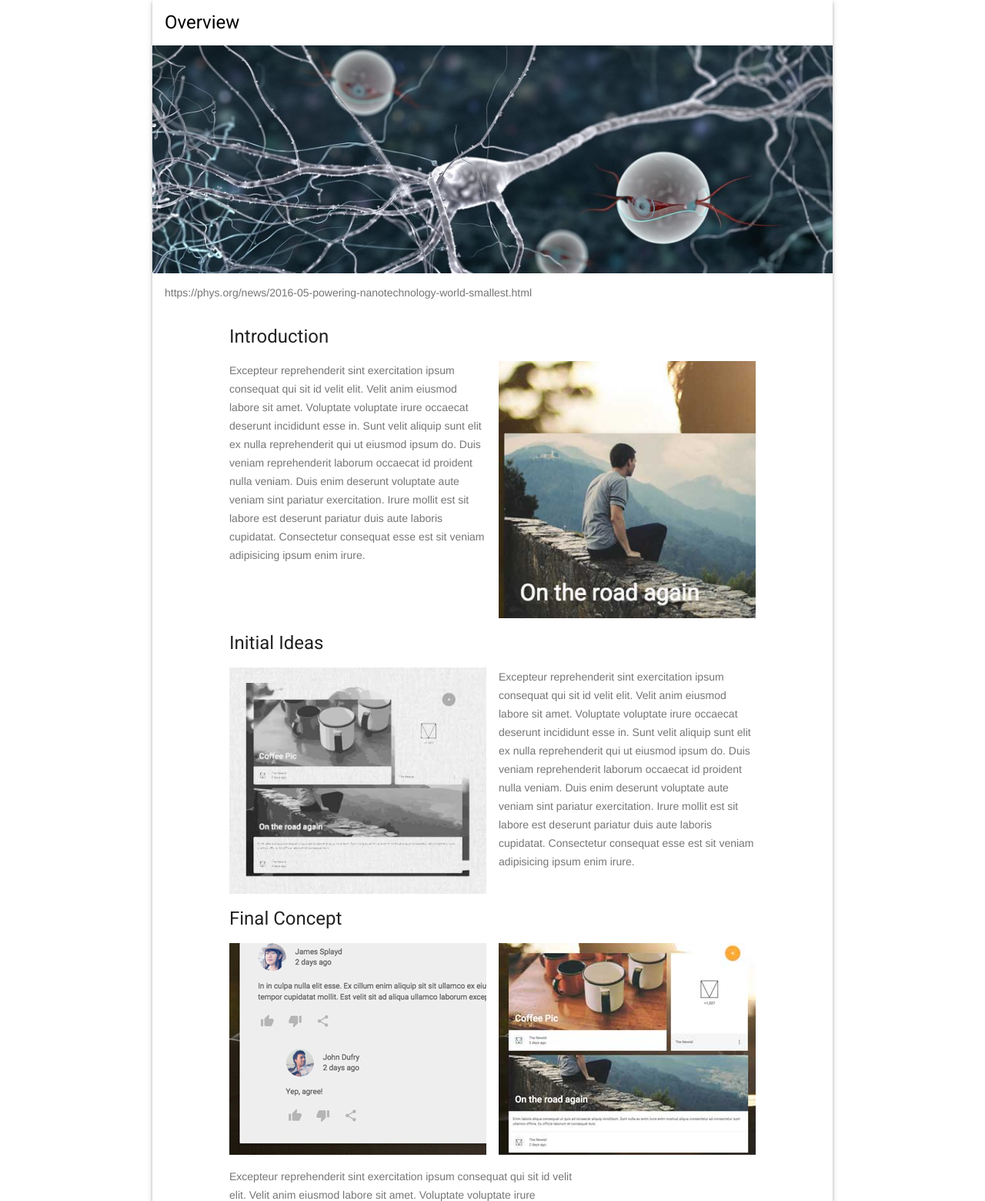
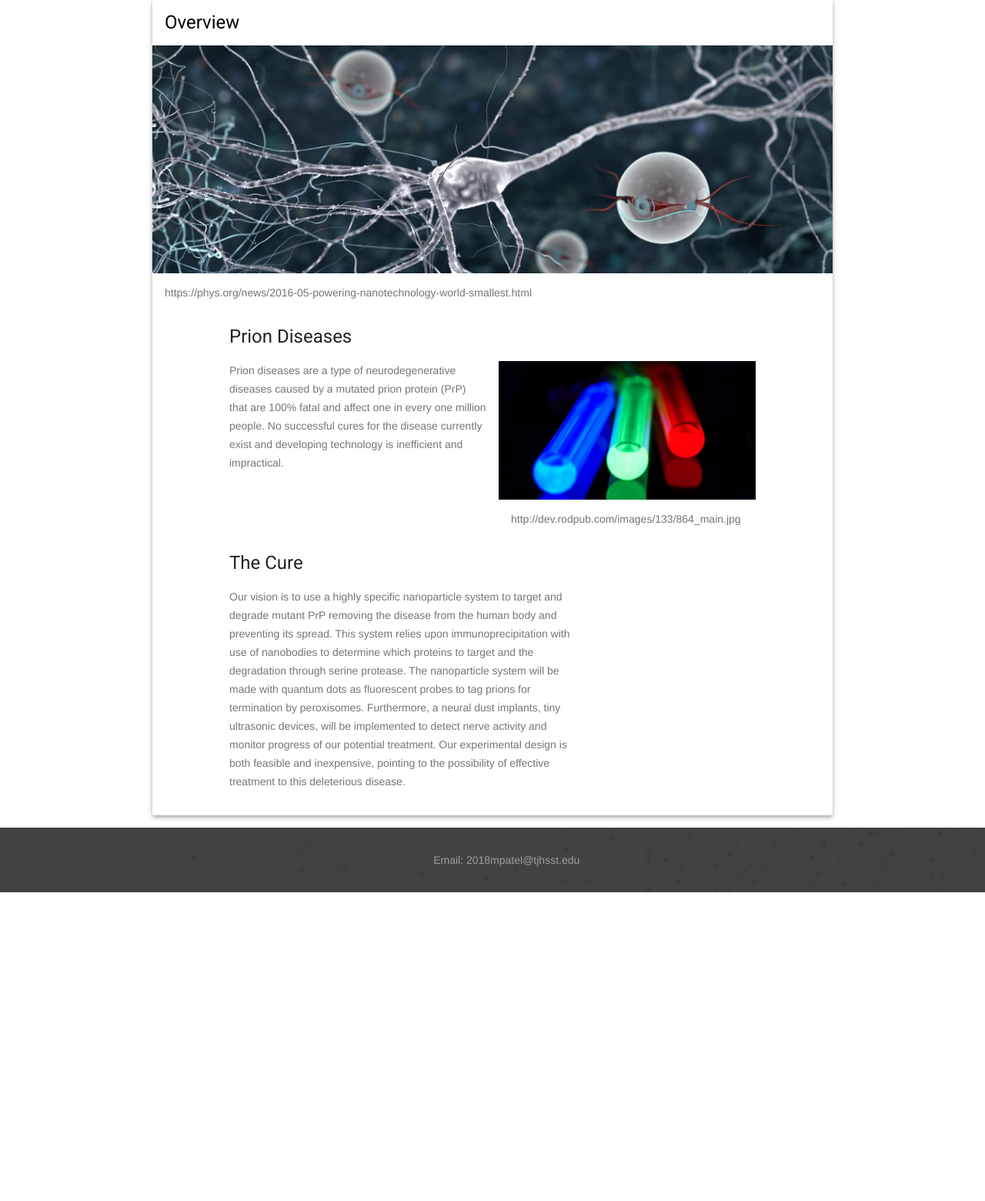
Before and after one commit to mvpatel2000/ExploraVision, a PHP site: page / in a window 1280 px wide. Shown: the part 262-1822 px from the top of the page at 77% size. Run offline with PHP 8.4, Linux system fonts and the light colour scheme.

Commit message:
final upload

```diff
--- a/index.php
+++ b/index.php
@@ -94,45 +94,35 @@
 
                         <!-- Start Paragraph Set -->
                         <!-- Title -->
-                        <h3 class="mdl-cell mdl-cell--12-col mdl-typography--headline">Introduction</h3>
+                        <h3 class="mdl-cell mdl-cell--12-col mdl-typography--headline">Prion Diseases</h3>
                         <!-- Paragraph -->
                         <div class="mdl-cell mdl-cell--6-col mdl-card__supporting-text no-padding">
                             <!-- Add paragraph in between the ps. -->
                             <p>
-                                Excepteur reprehenderit sint exercitation ipsum consequat qui sit id velit elit. Velit anim eiusmod labore sit amet. Voluptate voluptate irure occaecat deserunt incididunt esse in. Sunt velit aliquip sunt elit ex nulla reprehenderit qui ut eiusmod ipsum do. Duis veniam reprehenderit laborum occaecat id proident nulla veniam. Duis enim deserunt voluptate aute veniam sint pariatur exercitation. Irure mollit est sit labore est deserunt pariatur duis aute laboris cupidatat. Consectetur consequat esse est sit veniam adipisicing ipsum enim irure.
+                                Prion diseases are a type of neurodegenerative diseases caused by a mutated prion protein (PrP) that are 100% fatal and affect one in every one million people. No successful cures for the disease currently exist and developing technology is inefficient and impractical.
                             </p>
                         </div>
                         <!-- Associated image -->
                         <div class="mdl-cell mdl-cell--6-col">
                             <!-- Add image in images folder and then update the name in src. USE JPG. -->
-                            <img class="article-image" src=" images/portfolio-example-02.jpg" border="0" alt="">
+                            <img class="article-image" src=" images/cover-01.jpg" border="0" alt="">
+                            <div class="mdl-card__supporting-text">
+                                <span>http://dev.rodpub.com/images/133/864_main.jpg</span>
+                            </div>
                         </div>
                         <!-- End Paragraph Set -->
 
-
-                        <!-- Additional samples -->
-                        <h3 class="mdl-cell mdl-cell--12-col mdl-typography--headline">Initial Ideas</h3>
-                        <div class="mdl-cell mdl-cell--6-col">
-                            <img class="article-image" src=" images/portfolio-example-03.jpg" border="0" alt="">
-                        </div>
-                        <div class="mdl-cell mdl-cell--6-col mdl-card__supporting-text no-padding ">
+                         <!-- Start Paragraph Set -->
+                        <!-- Title -->
+                        <h3 class="mdl-cell mdl-cell--12-col mdl-typography--headline">The Cure</h3>
+                        <!-- Paragraph -->
+                        <div class="mdl-cell mdl-cell--8-col mdl-card__supporting-text no-padding">
+                            <!-- Add paragraph in between the ps. -->
                             <p>
-                                Excepteur reprehenderit sint exercitation ipsum consequat qui sit id velit elit. Velit anim eiusmod labore sit amet. Voluptate voluptate irure occaecat deserunt incididunt esse in. Sunt velit aliquip sunt elit ex nulla reprehenderit qui ut eiusmod ipsum do. Duis veniam reprehenderit laborum occaecat id proident nulla veniam. Duis enim deserunt voluptate aute veniam sint pariatur exercitation. Irure mollit est sit labore est deserunt pariatur duis aute laboris cupidatat. Consectetur consequat esse est sit veniam adipisicing ipsum enim irure.
+                                Our vision is to use a highly specific nanoparticle system to target and degrade mutant PrP removing the disease from the human body and preventing its spread. This system relies upon immunoprecipitation with use of nanobodies to determine which proteins to target and the degradation through serine protease. The nanoparticle system will be made with quantum dots as fluorescent probes to tag prions for termination by peroxisomes. Furthermore, a neural dust implants, tiny ultrasonic devices, will be implemented to detect nerve activity and monitor progress of our potential treatment. Our experimental design is both feasible and inexpensive, pointing to the possibility of effective treatment to this deleterious disease.
                             </p>
                         </div>
-
-                        <h3 class="mdl-cell mdl-cell--12-col mdl-typography--headline">Final Concept</h3>
-                        <div class="mdl-cell mdl-cell--6-col">
-                            <img class="article-image" src=" images/portfolio-example-05.jpg" border="0" alt="">
-                        </div>
-                        <div class="mdl-cell mdl-cell--6-col">
-                            <img class="article-image" src=" images/portfolio-example-06.jpg" border="0" alt="">
-                        </div>
-                        <div class="mdl-cell mdl-cell--8-col mdl-card__supporting-text no-padding ">
-                            <p>
-                                Excepteur reprehenderit sint exercitation ipsum consequat qui sit id velit elit. Velit anim eiusmod labore sit amet. Voluptate voluptate irure occaecat deserunt incididunt esse in. Sunt velit aliquip sunt elit ex nulla reprehenderit qui ut eiusmod ipsum do. Duis veniam reprehenderit laborum occaecat id proident nulla veniam. Duis enim deserunt voluptate aute veniam sint pariatur exercitation. Irure mollit est sit labore est deserunt pariatur duis aute laboris cupidatat. Consectetur consequat esse est sit veniam adipisicing ipsum enim irure.
-                            </p>
-                        </div>
+                        <!-- End Paragraph Set -->
                     </div>
                     <!-- End Main -->
                 </div>
```
Also changed, not shown: images/cover-01.jpg (added).
